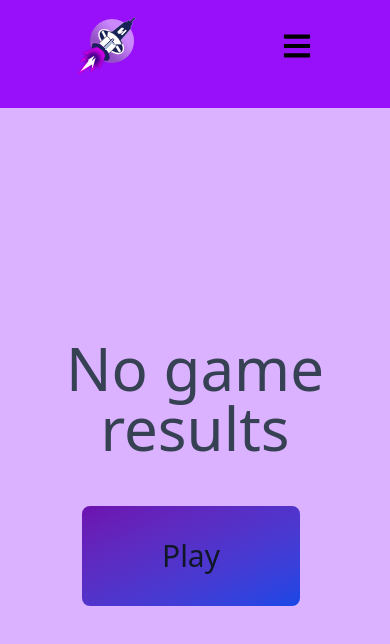
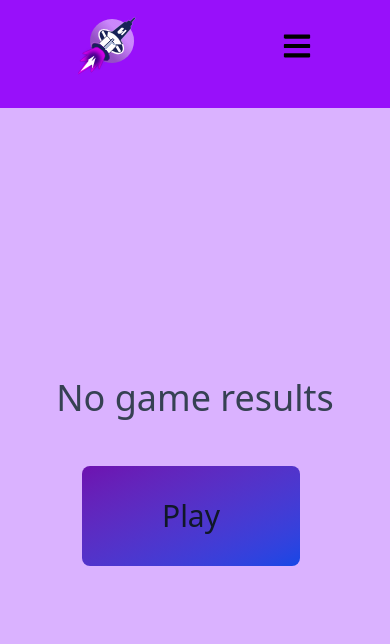
Before and after one commit to KoryunNersisyan468/developing-game, a React (Vite) app: page /results in a window 390 px wide. Shown: the top 644 px of the page. Built offline with nearby package versions, Linux system fonts and the light colour scheme.

Commit message:
Update Results.jsx

```diff
--- a/src/pages/Results.jsx
+++ b/src/pages/Results.jsx
@@ -110,7 +110,7 @@ export default function Results() {
       </div>
     </div>
   ) : (
-    <div className="w-full md:min-h-[calc(100vh-78px)] text-center min-h-[calc(100vh-108px)] dark:text-gray-300 text-gray-700 gap-12 text-6xl bg-purple-300 transition-all duration-200 dark:bg-indigo-500 justify-center flex flex-col items-center">
+    <div className="w-full md:min-h-[calc(100vh-78px)] text-center min-h-[calc(100vh-108px)] dark:text-gray-300 text-gray-700 gap-12 text-4xl md:text-6xl bg-purple-300 transition-all duration-200 dark:bg-indigo-500 justify-center flex flex-col items-center">
       <p>{t("no_results")}</p>
       <StartBtn />
     </div>
```
